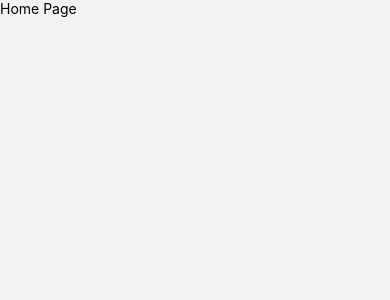
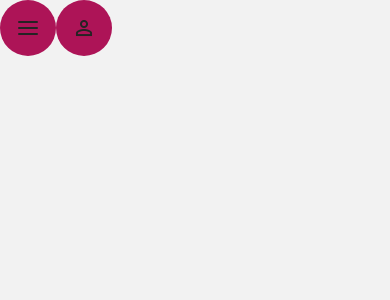
Before and after one commit to PaisWillie/Cabpool-Frontend, a React Native app: screen /RouteInput in a window 390 px wide. Before the commit this address had no page. Shown: the top 300 px of the page. Built offline with nearby package versions, Linux system fonts and the light colour scheme.

Commit message:
Floating Buttons

```diff
--- a/App.tsx
+++ b/App.tsx
@@ -3,6 +3,7 @@ import {createNativeStackNavigator} from '@react-navigation/native-stack';
 import HomePage from './src/views/home';
 import {NavigationContainer} from '@react-navigation/native';
 import LoginPage from './src/views/login';
+import RouteInputPage from './src/views/route-input';
 
 const Stack = createNativeStackNavigator();
 
@@ -10,6 +11,13 @@ const App = (): JSX.Element => {
   return (
     <NavigationContainer>
       <Stack.Navigator>
+        <Stack.Screen
+          name="RouteInput"
+          component={RouteInputPage}
+          options={{
+            headerShown: false,
+          }}
+        />
         <Stack.Screen
           name="Home"
           component={HomePage}
--- a/package.json
+++ b/package.json
@@ -12,10 +12,13 @@
   "dependencies": {
     "@react-navigation/native": "^6.1.6",
     "@react-navigation/native-stack": "^6.9.12",
+    "@rneui/base": "^4.0.0-rc.7",
+    "@rneui/themed": "^4.0.0-rc.7",
     "react": "18.2.0",
     "react-native": "0.71.5",
     "react-native-safe-area-context": "^4.5.0",
-    "react-native-screens": "^3.20.0"
+    "react-native-screens": "^3.20.0",
+    "react-native-vector-icons": "^9.2.0"
   },
   "devDependencies": {
     "@babel/core": "^7.20.0",
--- /dev/null
+++ b/src/views/route-input/RouteInput.tsx
@@ -0,0 +1,21 @@
+import React from 'react';
+import {View} from 'react-native';
+import {FAB, Icon} from '@rneui/themed';
+
+const RouteInputPage = () => {
+  return (
+    <View
+      style={{
+        flexDirection: 'row',
+      }}>
+      <FAB>
+        <Icon name="menu" type="feather" />
+      </FAB>
+      <FAB>
+        <Icon name="person-outline" type="Ionicons" />
+      </FAB>
+    </View>
+  );
+};
+
+export default RouteInputPage;
--- /dev/null
+++ b/src/views/route-input/index.tsx
@@ -0,0 +1,2 @@
+import RouteInputPage from './RouteInput';
+export default RouteInputPage;
```
Also changed, not shown: 3 other files (tests, documents, lock files or other folders).
